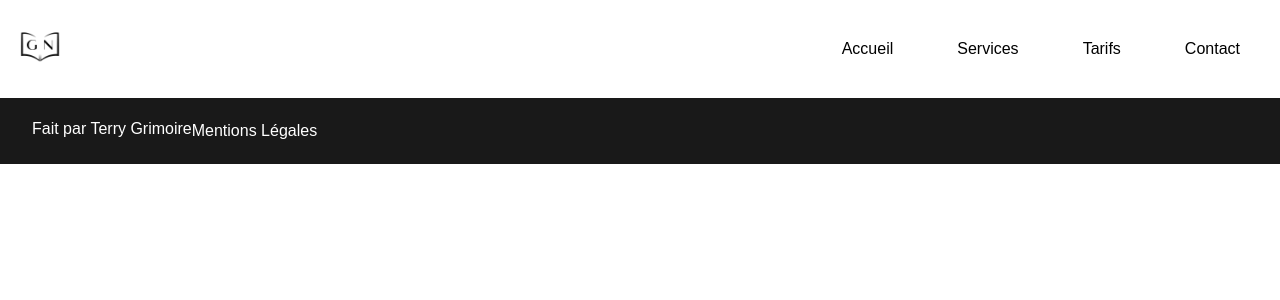
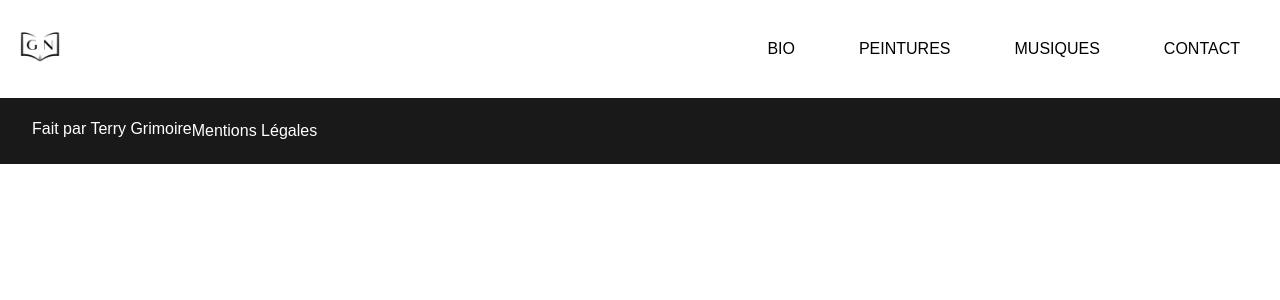
Before and after one commit to TerryGrimoire/Yannick-Peria, a React (Vite) app: page /Bio in a window 1280 px wide. Shown: the top 300 px of the page. Built offline with nearby package versions, Linux system fonts and the light colour scheme.

Commit message:
creating nav to match website

```diff
--- a/src/App.css
+++ b/src/App.css
@@ -108,7 +108,7 @@ section {
 /********************************************************************* NAV *********************************************************************/
 
 .openBurger {
-  z-index: 1;
+  z-index: 2;
   height: 100%;
   padding: 0 0 2rem;
   width: 100%;
--- a/src/App.jsx
+++ b/src/App.jsx
@@ -2,8 +2,9 @@ import { BrowserRouter, Routes, Route } from "react-router-dom";
 import Header from "./components/Header/Header";
 import Footer from "./components/Footer/Footer";
 import Home from "./pages/Home";
-import Services from "./pages/Services";
-import Tarifs from "./pages/Tarifs";
+import Bio from "./pages/Bio";
+import Peintures from "./pages/Peintures";
+import Musiques from "./pages/Musiques";
 import Contact from "./pages/Contact";
 import Mentions from "./pages/Mentions";
 
@@ -20,8 +21,9 @@ function App() {
       <Header helmet={helmet} />
       <Routes>
         <Route path="/" element={<Home helmet={helmet} />} />
-        <Route path="/Services" element={<Services helmet={helmet} />} />
-        <Route path="/Tarifs" element={<Tarifs helmet={helmet} />} />
+        <Route path="/Bio" element={<Bio helmet={helmet} />} />
+        <Route path="/Peintures" element={<Peintures helmet={helmet} />} />
+        <Route path="/Musiques" element={<Musiques helmet={helmet} />} />
         <Route path="/Contact" element={<Contact helmet={helmet} />} />
         <Route path="/Mentions" element={<Mentions />} />
       </Routes>
--- a/src/components/Navigation/Nav.jsx
+++ b/src/components/Navigation/Nav.jsx
@@ -12,24 +12,24 @@ function Nav({ setOpenBurger }) {
       >
         <img src={croix} alt="croix pour fermer la navigation sur la page" />
       </button>
-      <Link to="/">
+      <Link to="/Bio">
         <button type="button" onClick={() => setOpenBurger(false)}>
-          Accueil
+          BIO
         </button>
       </Link>
-      <Link to="/Services">
+      <Link to="/Peintures">
         <button type="button" onClick={() => setOpenBurger(false)}>
-          Services
+          PEINTURES
         </button>
       </Link>
-      <Link to="/Tarifs">
+      <Link to="/Musiques">
         <button type="button" onClick={() => setOpenBurger(false)}>
-          Tarifs
+          MUSIQUES
         </button>
       </Link>
       <Link to="/Contact">
         <button type="button" onClick={() => setOpenBurger(false)}>
-          Contact
+          CONTACT
         </button>
       </Link>
     </nav>
--- a/src/components/Navigation/Navbar.jsx
+++ b/src/components/Navigation/Navbar.jsx
@@ -4,10 +4,10 @@ import { Link } from "react-router-dom";
 function Navbar() {
   return (
     <nav className="flex justify-between navbar">
-      <Link to="/">Accueil</Link>
-      <Link to="/Services">Services</Link>
-      <Link to="/Tarifs">Tarifs</Link>
-      <Link to="/Contact">Contact</Link>
+      <Link to="/Bio">BIO</Link>
+      <Link to="/Peintures">PEINTURES</Link>
+      <Link to="/Musiques">MUSIQUES</Link>
+      <Link to="/Contact">CONTACT</Link>
     </nav>
   );
 }
--- /dev/null
+++ b/src/pages/Bio.jsx
@@ -0,0 +1,19 @@
+import React, { useEffect } from "react";
+import { Helmet } from "react-helmet";
+
+function Bio({ helmet }) {
+  useEffect(() => {
+    window.scrollTo(0, 0);
+  }, []);
+  return (
+    <div>
+      <Helmet>
+        <title> {helmet.title} | Bio </title>
+        <link rel="canonical" href={`${helmet.href}/Bio`} />
+        <meta name="description" content={helmet.description} />
+      </Helmet>
+    </div>
+  );
+}
+
+export default Bio;
--- a/src/pages/Tarifs.jsx
+++ b/src/pages/Musiques.jsx
@@ -1,19 +1,19 @@
 import React, { useEffect } from "react";
 import { Helmet } from "react-helmet";
 
-function Tarifs({ helmet }) {
+function Musiques({ helmet }) {
   useEffect(() => {
     window.scrollTo(0, 0);
   }, []);
   return (
     <div>
       <Helmet>
-        <title> {helmet.title} | Tarifs </title>
-        <link rel="canonical" href={`${helmet.href}/Tarifs`} />
+        <title> {helmet.title} | Musiques </title>
+        <link rel="canonical" href={`${helmet.href}/Musiques`} />
         <meta name="description" content={helmet.description} />
       </Helmet>
     </div>
   );
 }
 
-export default Tarifs;
+export default Musiques;
--- a/src/pages/Services.jsx
+++ b/src/pages/Peintures.jsx
@@ -1,19 +1,19 @@
 import React, { useEffect } from "react";
 import { Helmet } from "react-helmet";
 
-function Services({ helmet }) {
+function Peintures({ helmet }) {
   useEffect(() => {
     window.scrollTo(0, 0);
   }, []);
   return (
     <div>
       <Helmet>
-        <title> {helmet.title} | Services </title>
-        <link rel="canonical" href={`${helmet.href}/Services`} />
+        <title> {helmet.title} | Peintures </title>
+        <link rel="canonical" href={`${helmet.href}/Peintures`} />
         <meta name="description" content={helmet.description} />
       </Helmet>
     </div>
   );
 }
 
-export default Services;
+export default Peintures;
```
